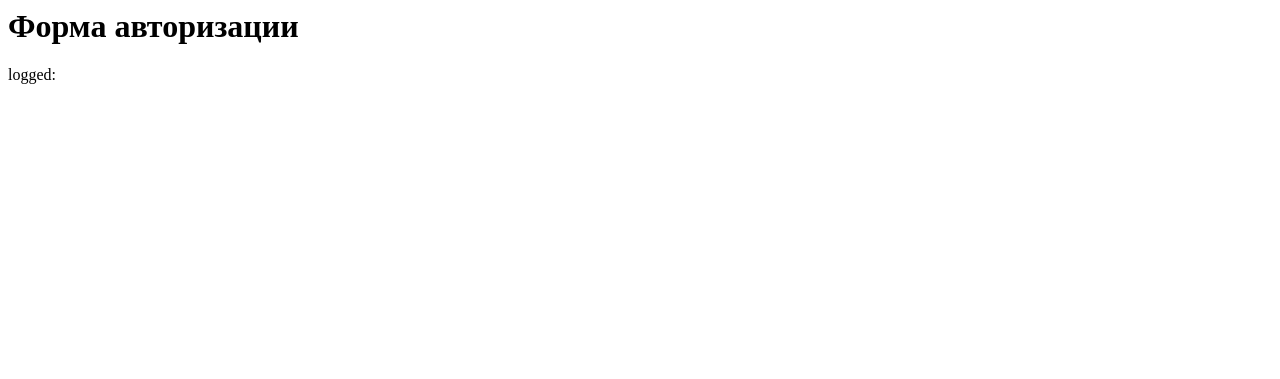
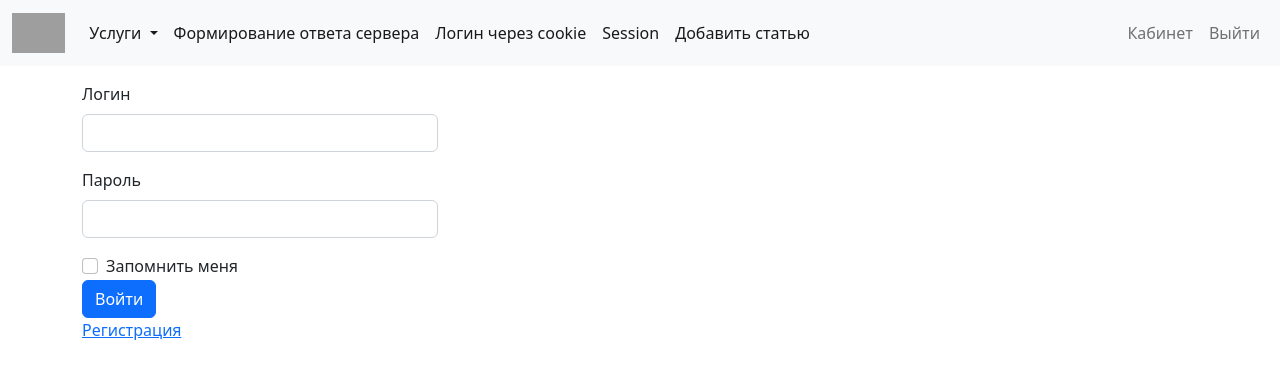
Before and after one commit to Denis-Bez/Education_Python_01, a Flask app: page /login in a window 1280 px wide. Shown: the top 379 px of the page. Run offline with Flask 2, Linux system fonts and the light colour scheme; parts of the project's set-up code (start-up, migrations or seed data) failed here and were passed over; grey boxes are pictures that could not be loaded.

Commit message:
Flasl Education

```diff
--- a/05_Education_Flask/FDataBase.py
+++ b/05_Education_Flask/FDataBase.py
@@ -75,3 +75,20 @@ class FDataBase:
             print('Ошибка получения статьи из БД'+str(e))
 
         return []
+
+    # Add user register information
+    def addUser(self, name, email, hpsw):
+        try:
+            self.__cur.execute(f'SELECT COUNT() as "count" FROM users WHERE email LIKE "{email}" ')
+            res = self.__cur.fetchone()
+            if res['count'] > 0:
+                print('Пользователь с таким email уже существует')
+                return False
+
+            tm = math.floor(time.time())
+            self.__cur.execute('INSERT INTO users VALUES (NULL, ?, ?, ?, ?)', (name, email, hpsw, tm))
+            self.__db.commit()
+        except sqlite3.Error as e:
+            print('Ошибка добавления пользователя в БД'+str(e))
+
+        return True
--- a/05_Education_Flask/app.py
+++ b/05_Education_Flask/app.py
@@ -1,21 +1,24 @@
+from datetime import datetime
 from flask import Flask, make_response, render_template, redirect, flash, url_for, session, request, abort, g, make_response
 from config import CONFIG
 import sqlite3
+from werkzeug.security import generate_password_hash, check_password_hash
 import os
 from FDataBase import FDataBase
 import time
 import math
+import datetime
 
-#DATABASE = '/tmp/flsite.sqlite' # Если мы ниже определяем путь к БД, зачем эта строчка?
+#DATABASE = '/tmp/flsite.sqlite' # What for?
 DEBUG = True
 SECRET_KEY = CONFIG['SECRET_KEY']
-
 
 application = Flask (__name__)
 
 # Create start configuration of application
 application.config.from_object(__name__)
 application.config.update(dict(DATABASE=os.path.join(application.root_path, 'flsite.sqlite'))) # Redefine path to database
+# application.permanent_session_lifetime = datetime.timedelta(days=10) # To set custom session livetime
 
 
 def connect_db():
@@ -34,10 +37,25 @@ def create_db():
 
 
 def get_db():
-    # Соединение с базой данных, если оно ещё не установлено
+    # Connection with data base if it was not connected
     if not hasattr(g, 'link_db'):
         g.link_db = connect_db()
     return g.link_db
+
+
+dbase = None
+# Connect with database before request
+# Fuck! It's connected many times
+@application.before_request
+def before_request():
+
+    # Was - in each handler:
+    # db = get_db()
+    # dbase = FDataBase(db)
+    global dbase
+    db = get_db()
+    dbase = FDataBase(db)
+
 
 @application.teardown_appcontext # Срабатывает тогда, когда происходит уничтожение контекста приложения
 def close_db(error):
@@ -48,15 +66,11 @@ def close_db(error):
 
 @application.route('/')
 def index():
-    db = get_db()
-    dbase = FDataBase(db)
     return render_template('index.html', menu = dbase.getMenu(), posts=dbase.getPostsAnonce())
 
 
 @application.route('/add_post', methods=['POST', 'GET'])
 def add_post():
-    db = get_db()
-    dbase = FDataBase(db)
 
     if request.method == 'POST':
         if len(request.form['name']) > 4 and len(request.form['post']) > 10:
@@ -73,14 +87,37 @@ def add_post():
 # Page of post
 @application.route('/post/<alias>')
 def showPost(alias):
-        db = get_db()
-        dbase = FDataBase(db)
         title, post = dbase.getPost(alias)
         if not title:
             abort(404)
 
         return render_template('post.html', menu=dbase.getMenu(), title=title, post=post)
 
+
+@application.route('/login')
+def login():
+
+    return render_template('login.html', title='Авторизация')
+
+
+@application.route('/register', methods=['POST', 'GET'])
+def register():
+
+    if request.method == 'POST':
+        if len(request.form['name']) > 4 and len(request.form['email']) > 4\
+            and len(request.form['psw']) > 4 and request.form['psw'] == request.form['psw2']:
+
+            hash = generate_password_hash(request.form['psw'])
+            res = dbase.addUser(request.form['name'], request.form['email'], hash)
+            if res:
+                flash('Вы успешно зарегистрированы', category='success')
+                return redirect(url_for('login'))
+            else:
+                flash('Ошибка при добавлении в БД', category='danger')
+        else:
+            flash('Неверно заполнены поля', category='danger')
+
+    return render_template('register.html', title='Регистрация')
 
 # Generate a server response
 #@application.route('/lesson_11')
@@ -136,17 +173,48 @@ def showPost(alias):
 #     return response
 
 # Set cookies. function - set_cookie(key, value='', max_age=None(in seconds))
-@application.route('/login')
-def login():
-    log = ''
-    if request.cookies.get('logged'):
-        log = request.cookies.get('logged')
+# No security
+# @application.route('/login')
+# def login():
+#     log = ''
+#     if request.cookies.get('logged'):
+#         log = request.cookies.get('logged')
 
-    res = make_response(f'<h1>Форма авторизации</h1><p>logged: {log}')
-    # Record information 'yes' on key 'logged'
-    res.set_cookie('logged', 'yes')
-    # return response with cookie
-    return res
+#     res = make_response(f'<h1>Форма авторизации</h1><p>logged: {log}')
+#     # Record information 'yes' on key 'logged'
+#     res.set_cookie('logged', 'yes')
+#     # return response with cookie
+#     return res
+# @application.route('/logout')
+# def logout():
+#     res = make_response('<p>Вы больше не авторизованы!</p>')
+#     res.set_cookie('logged', '', 0)
+#     return res
+
+# Lesson Session
+# Server sending data of session to browser only if object "session" was changed
+# @application.route('/session')
+# def session_data():
+    # if 'visits' in session:
+    #     session['visits'] = session.get('visits') + 1
+    # else:
+    #     session['visits'] = 1
+    # return f'<h1>Main Page</h1><p>Число просмотров: {session["visits"]}'
+
+
+# data = [1, 2, 3, 4]
+# @application.route('/session')
+# def session_data():
+#     session.permanent = False # To we can set livetime session (Default 31 days). This all the time update condition 'session' (when false and when true)
+
+#     if 'data' not in session:
+#         session['data'] = data
+#     else:
+#         session['data'][1] += 1
+#         # session.modified = True # so that Falsk can see changing condition object 'session'
+
+#     return f'<p>session["data"]: {session["data"]}'
+
 
 if __name__ == "__main__":
     application.run(debug=True)
--- a/05_Education_Flask/sq_db.sql
+++ b/05_Education_Flask/sq_db.sql
@@ -11,3 +11,11 @@ CREATE TABLE IF NOT EXISTS posts (
     url TEXT NOT NULL,
     time INTEGER NOT NULL
 );
+
+CREATE TABLE IF NOT EXISTS users (
+    id INTEGER PRIMARY KEY AUTOINCREMENT,
+    name TEXT NOT NULL,
+    email TEXT NOT NULL,
+    psw TEXT NOT NULL,
+    time INTEGER NOT NULL
+);
--- a/05_Education_Flask/templates/layout.html
+++ b/05_Education_Flask/templates/layout.html
@@ -55,10 +55,10 @@
                         <a class="nav-link active" aria-current="page" href="/lesson_11">Формирование ответа сервера</a>
                     </li>
                     <li class="nav-item">
-                        <a class="nav-link active" aria-current="page" href="/login">Логин</a>
+                        <a class="nav-link active" aria-current="page" href="/login">Логин через cookie</a>
                     </li>
                     <li class="nav-item">
-                        <a class="nav-link active" aria-current="page" href="#">Контакты</a>
+                        <a class="nav-link active" aria-current="page" href="/session">Session</a>
                     </li>
                     <li class="nav-item">
                         <a class="nav-link active" aria-current="page" href="/add_post">Добавить статью</a>
--- /dev/null
+++ b/05_Education_Flask/templates/login.html
@@ -0,0 +1,40 @@
+{% extends "layout.html" %}
+
+
+{% block body %}
+
+{% for category, msg in get_flashed_messages(True) %}
+<div class="alert alert-{{category}} alert-dismissible fade show text-center" role="alert">
+  <button type="button" class="btn-close text-end" data-bs-dismiss="alert" aria-label="Close"></button>
+  {{ msg }}
+</div>
+{% endfor %}
+
+<div class="container my-3">
+    <div class="row">
+    <div class="col-4">
+
+        <form action="/login" method="post">
+        <div class="mb-3">
+          <label for="Login" class="form-label">Логин</label>
+          <input type="text" class="form-control" id="Login" name="username">
+        </div>
+        <div class="mb-3">
+          <label for="Password" class="form-label">Пароль</label>
+          <input type="password" class="form-control" id="Password" name="password">
+        </div>
+        <div class="form-check">
+            <input class="form-check-input" type="checkbox" value="" id="flexCheckDefault">
+            <label class="form-check-label" for="flexCheckDefault">
+              Запомнить меня
+            </label>
+          </div>
+        <button type="submit" class="btn btn-primary">Войти</button>
+        <p><a href="{{ url_for('register') }}">Регистрация</a>
+        </form>
+
+    </div>
+    </div>
+    </div>
+
+{% endblock %}
```
Also changed, not shown: 05_Education_Flask/db_sqlite_command.py (+3 -5 lines), 05_Education_Flask/templates/register.html (added, +42 -0 lines), 05_Education_Flask/flsite.sqlite.
